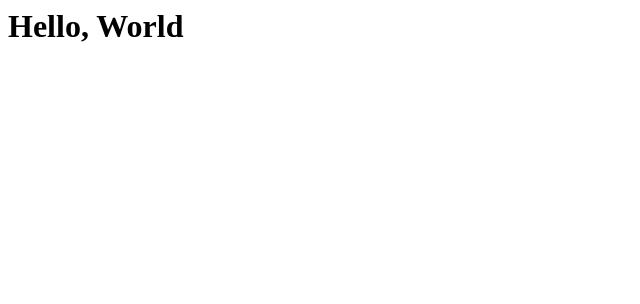
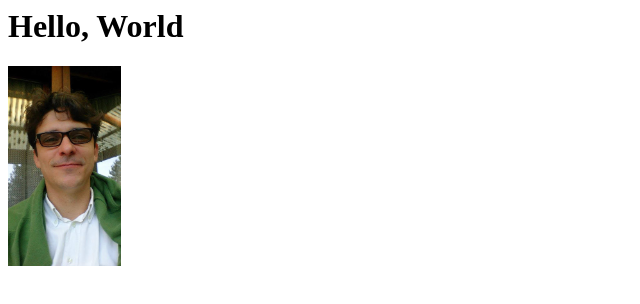
Before and after one commit to doinash/doinash.github.io, a plain HTML site: page index.html in a window 1280 px wide. Shown: the whole page, without its empty margins (0-640 px from the left). Drawn offline with Linux system fonts and the light colour scheme.

Commit message:
correct picture syntax

```diff
--- a/index.html
+++ b/index.html
@@ -1,6 +1,6 @@
 <html>
 <h1>Hello, World </h1>
 <div>
-	<img_src="gsd.jpg" height="200">
+	<img src="gsd.jpg" height="200">
 </div>
 </html>
```
